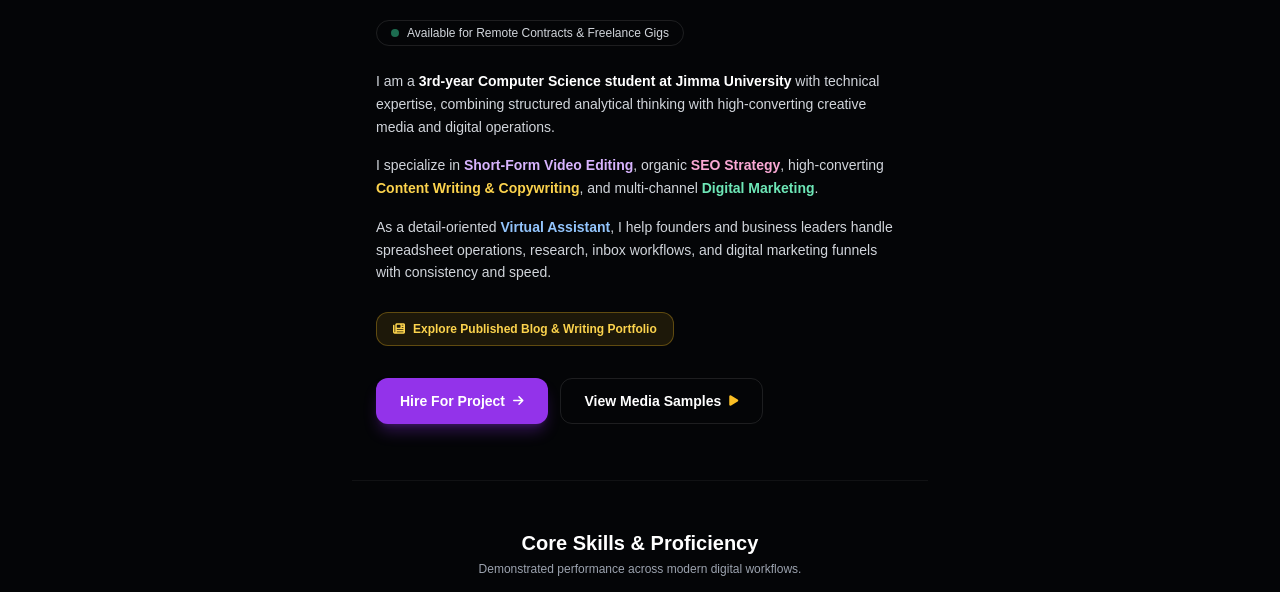
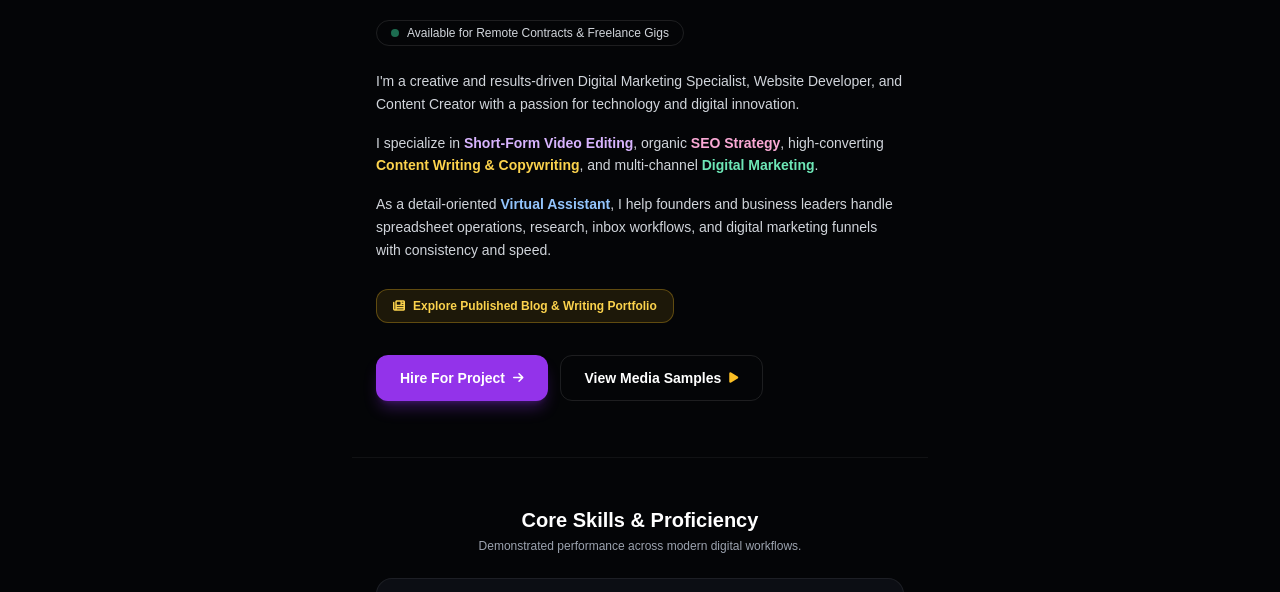
Before and after one commit to segniHq/Segni-portifolio, a plain HTML site: page index.html in a window 1280 px wide. Shown: the part 152-744 px from the top of the page. Drawn offline with nearby package versions, Linux system fonts and the light colour scheme; a script that the page names is missing.

Commit message:
Update index.html

```diff
--- a/index.html
+++ b/index.html
@@ -110,8 +110,8 @@
 
         <div class="space-y-4 text-sm text-gray-300 leading-relaxed">
             <p>
-                I am a <strong class="text-white">3rd-year Computer Science student at Jimma University</strong> with technical expertise, combining structured analytical thinking with high-converting creative media and digital operations.
-            </p>
+    I'm a creative and results-driven Digital Marketing Specialist, Website Developer, and Content Creator with a passion for technology and digital innovation.
+</p>
             <p>
                 I specialize in <strong class="text-purple-300">Short-Form Video Editing</strong>, organic <strong class="text-pink-300">SEO Strategy</strong>, high-converting <strong class="text-amber-300">Content Writing &amp; Copywriting</strong>, and multi-channel <strong class="text-emerald-300">Digital Marketing</strong>.
             </p>
```
